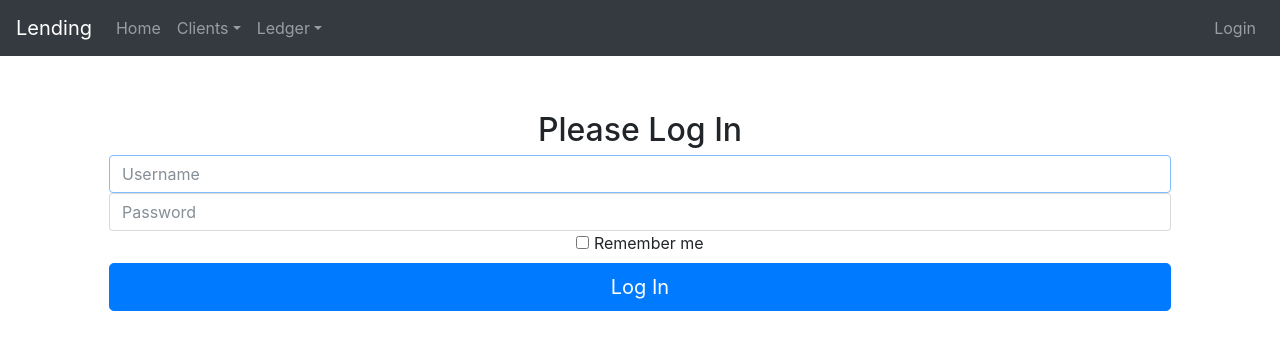
After one commit to amerlitong/lendingsite, a Django app: page /login/ in a window 1280 px wide. The commit adds this page. Shown: the top 350 px of the page. Run offline with Django 3.2, Linux system fonts and the light colour scheme; some libraries are stand-ins or nearby versions.

Commit message:
auth login logout added

```diff
--- /dev/null
+++ b/lendingapp/templates/auth/login.html
@@ -0,0 +1,31 @@
+{% extends "../lendingapp/base.html" %}
+{% block content %}
+    <form class="form-signin" method="post" action="{% url 'login' %}">
+    {% csrf_token %}
+        <div class="form-group">
+            {% if form.errors %}
+                <div class="alert alert-danger">Your username and password didn't match. Please try again.</div>
+            {% endif %}
+            {% if next %}
+                {% if user.is_authenticated %}
+                    <div class="alert alert-info">Your account doesn't have access to this page. To proceed,
+                    please login with an account that has access.</div>
+                {% else %}
+                    <div class="alert alert-warning">Please login to see this page.</div>
+                {% endif %}
+            {% endif %}
+        </div>
+        <h2 class="form-signin-heading">Please Log In</h2>
+            <label for="username" class="sr-only">{{ form.username.label_tag}}</label>
+            <input type="text" id="username" class="form-control" placeholder="Username" name="{{form.username.name}}" required autofocus>
+            <label for="password" class="sr-only">{{ form.password.label_tag}}</label>
+            <input type="password" id="password" class="form-control" placeholder="Password" name="{{form.password.name}}" required>
+            <div class="checkbox">
+              <label>
+                <input type="checkbox" value="remember-me"> Remember me
+              </label>
+            </div>
+        <button class="btn btn-lg btn-primary btn-block" type="submit" value="login">Log In</button>
+        <input type="hidden" name="next" value="{{ next }}" />
+    </form>
+{% endblock %}
--- /dev/null
+++ b/lendingapp/templates/auth/logout.html
@@ -0,0 +1,4 @@
+{% extends "../lendingapp/base.html" %}
+{% block content %}
+	<p>Thank you</p>
+{% endblock content %}
--- a/lendingapp/templates/lendingapp/base.html
+++ b/lendingapp/templates/lendingapp/base.html
@@ -34,6 +34,20 @@
             </div>
           </li>
         </ul>
+        <ul class="navbar-nav navbar-right">
+            <li class="nav-item">
+                {% if user.is_authenticated %}
+                    <a class="nav-link" href="#">Welcome {{user.username}}</a>
+                {% endif %}
+            </li>
+            <li class="nav-item">
+                {% if user.is_authenticated %}
+                    <a class="nav-link" href="{% url 'logout' %}">Logout</a>
+                {% else %}
+                    <a class="nav-link" href="{% url 'login' %}">Login</a>
+                {% endif %}
+            </li>
+          </ul>
       </div>
 	</nav>
 	<div class="container">
--- a/lendingapp/views.py
+++ b/lendingapp/views.py
@@ -8,6 +8,7 @@ from . import models, forms
 def index(request):
 	return render(request,'lendingapp/index.html')
 
+@login_required
 def client(request):
 	clients = models.Client.objects.all()
 	return render(request,'lendingapp/client.html',{'clients':clients})
--- a/lendingsite/settings.py
+++ b/lendingsite/settings.py
@@ -27,6 +27,9 @@ DEBUG = True
 
 ALLOWED_HOSTS = []
 
+LOGIN_URL = '/login/'
+LOGIN_REDIRECT_URL = '/lending/'
+LOGOUT_REDIRECT_URL = '/lending/'
 
 # Application definition
 
--- a/lendingsite/urls.py
+++ b/lendingsite/urls.py
@@ -15,8 +15,11 @@ Including another URLconf
 """
 from django.conf.urls import include, url
 from django.contrib import admin
+from django.contrib.auth import views
 
 urlpatterns = [
 	url(r'^lending/',include('lendingapp.urls')),
     url(r'^admin/', admin.site.urls),
+    url(r'^login/$', views.LoginView.as_view(template_name='auth/login.html'),name='login'),
+    url(r'^logout/$', views.LogoutView.as_view(),name='logout'),
 ]
```
Also changed, not shown: lendingapp/templates/auth/asa.html (added).
